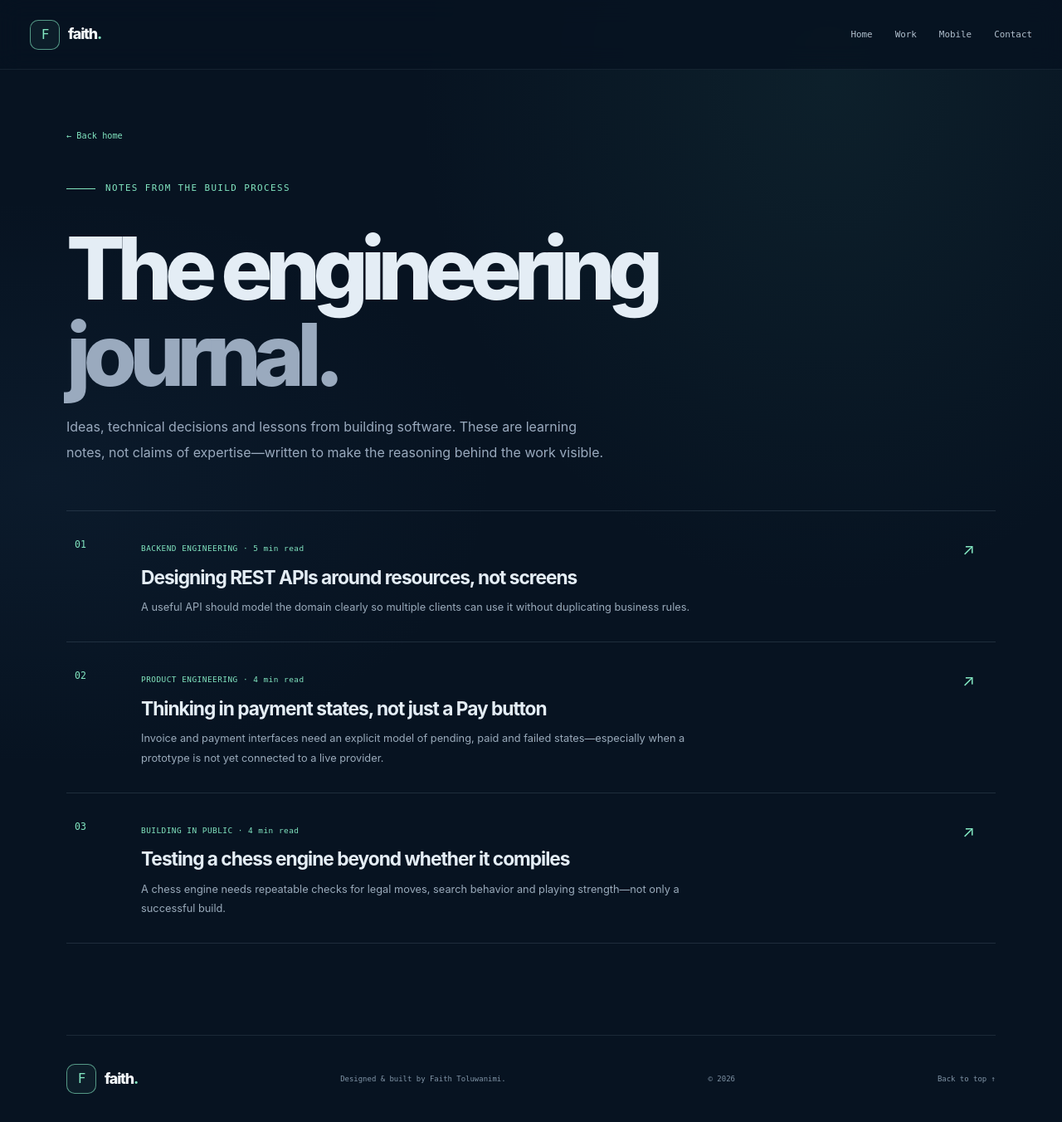
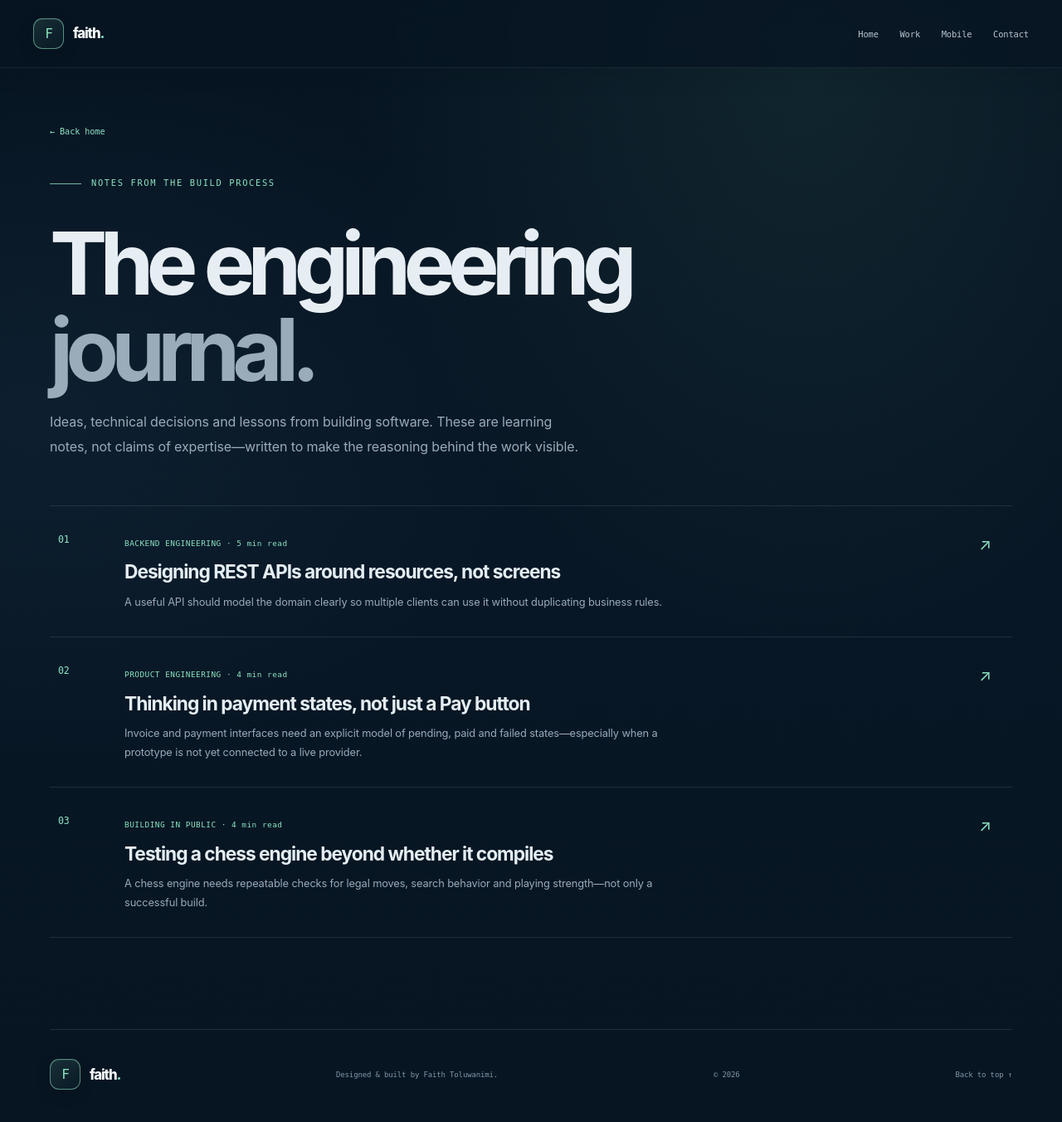
Before and after one commit to faithinator-dev/OfficialFaithToluRoom, a Node server app: page /journal in a window 1280 px wide. Shown: the whole page at 83% size. After the commit the page ends 1313 px from the top, so only its background shows below. Run offline with Node 20, Linux system fonts and the light colour scheme; some libraries are stand-ins or nearby versions.

Commit message:
Apply premium visual system to views/journal.ejs

```diff
--- a/views/journal.ejs
+++ b/views/journal.ejs
@@ -1,5 +1,6 @@
 <!doctype html>
-<html lang="en"><head><meta charset="utf-8"><meta name="viewport" content="width=device-width, initial-scale=1"><meta name="theme-color" content="#0a192f"><meta name="description" content="<%= description %>"><meta property="og:title" content="<%= title %>"><meta property="og:description" content="<%= description %>"><link rel="canonical" href="https://coft-teal.vercel.app/journal"><meta name="twitter:card" content="summary"><title><%= title %></title><link rel="stylesheet" href="/css/portfolio.css"></head>
+<html lang="en"><head><meta charset="utf-8"><meta name="viewport" content="width=device-width, initial-scale=1"><meta name="theme-color" content="#0a192f"><meta name="description" content="<%= description %>"><meta property="og:title" content="<%= title %>"><meta property="og:description" content="<%= description %>"><link rel="canonical" href="https://coft-teal.vercel.app/journal"><meta name="twitter:card" content="summary"><title><%= title %></title><link rel="stylesheet" href="/css/portfolio.css">
+  <link rel="stylesheet" href="/css/premium-polish.css"></head>
 <body><a class="skip-link" href="#content">Skip to content</a><header class="site-header page-site-header"><div class="header-inner"><a class="wordmark" href="/"><span class="wordmark-mark">F</span><span>faith<span class="wordmark-dot">.</span></span></a><nav class="primary-nav page-nav" aria-label="Page navigation"><a href="/">Home</a><a href="/#work">Work</a><a href="/mobile">Mobile</a><a href="/#contact">Contact</a></nav></div></header>
 <main id="content" class="page-width detail-page"><a class="back-link" href="/">← Back home</a><p class="eyebrow"><span class="eyebrow-line"></span> NOTES FROM THE BUILD PROCESS</p><h1 class="subpage-title">The engineering<br><em>journal.</em></h1><p class="subpage-intro">Ideas, technical decisions and lessons from building software. These are learning notes, not claims of expertise—written to make the reasoning behind the work visible.</p>
 <div class="journal-list"><% articles.forEach((article, index) => { %><a class="journal-card" href="/journal/<%= article.slug %>"><span class="journal-number">0<%= index + 1 %></span><div><span class="journal-category"><%= article.category %> · <%= article.readTime %></span><h2><%= article.title %></h2><p><%= article.excerpt %></p></div><span class="journal-arrow" aria-hidden="true">↗</span></a><% }) %></div>
```
